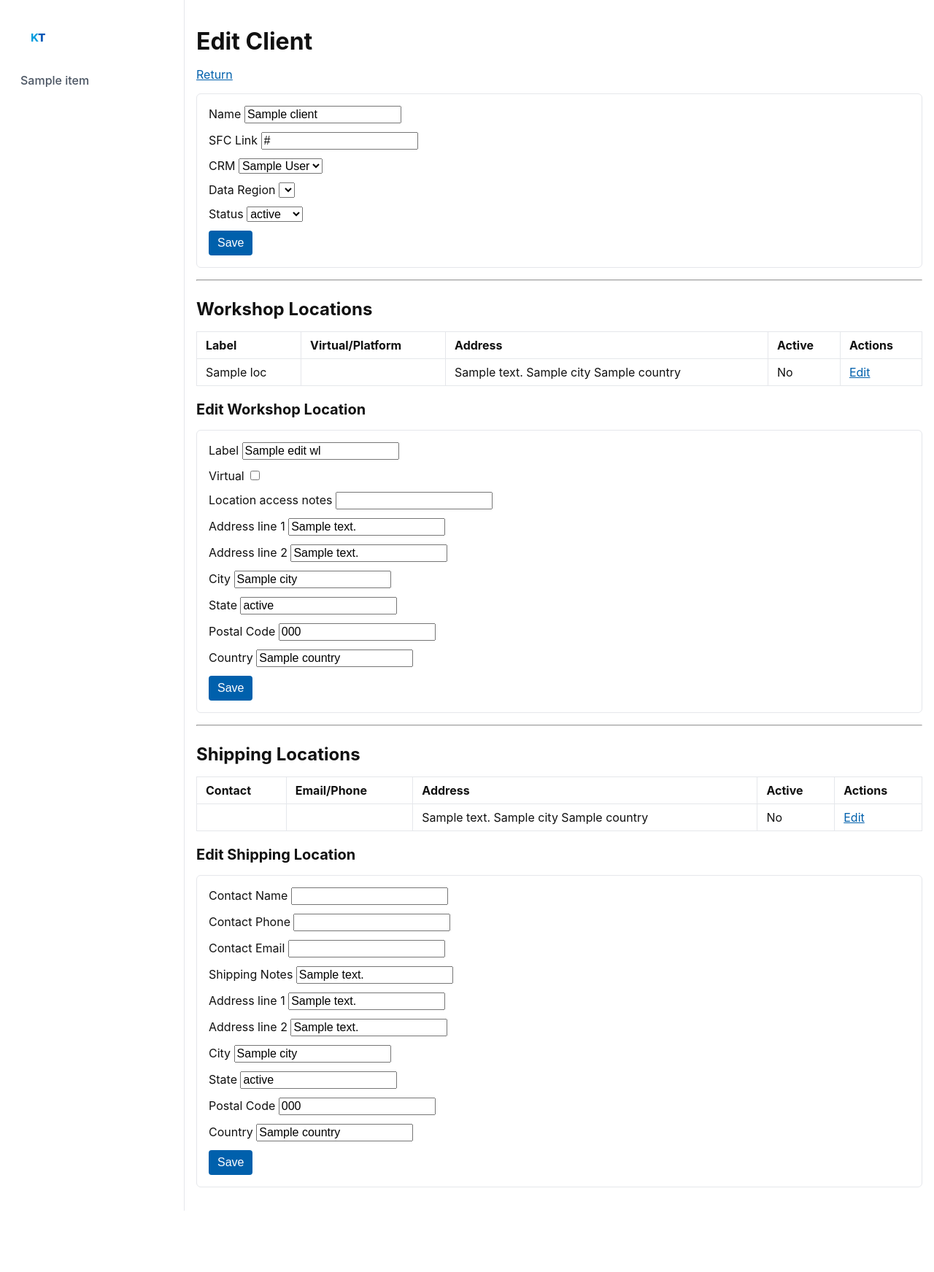
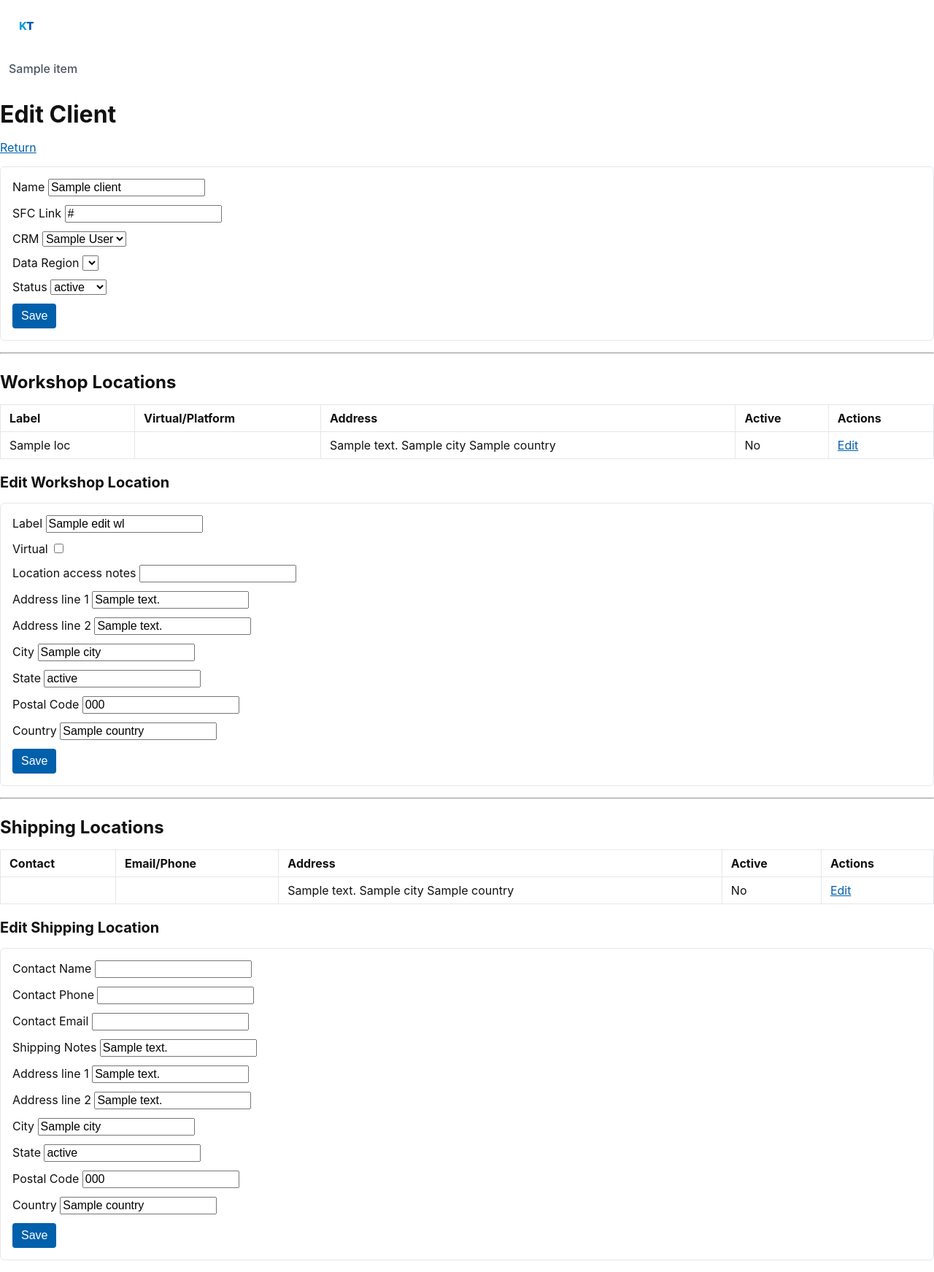
Before and after one commit to batdowg/cbs, a Python web app: template app/templates/clients/edit.html in a window 1280 px wide. Shown: the whole page at 73% size. Before the commit the page ends 1659 px from the top, so only its background shows below. Run offline with Jinja, Linux system fonts and the light colour scheme; the template is opened without the code that fills it: most values are stand-ins (such as "Sample title", 1, 10 or a date in 2020); lists and menus that the app fills with data are empty.

Commit message:
fix: restore base styles and theme include

```diff
--- a/app/static/css/kt-theme.css
+++ b/app/static/css/kt-theme.css
@@ -18,38 +18,6 @@ body {
   font-family: var(--kt-font-family);
   color: var(--kt-text);
   background: var(--kt-bg);
-  display: flex;
-  min-height: 100vh;
-}
-
-.sidebar {
-  width: 220px;
-  background: var(--kt-bg);
-  border-right: 1px solid var(--kt-border);
-  padding: 16px;
-  flex-shrink: 0;
-}
-
-.sidebar a,
-.sidebar .nav-link {
-  display: block;
-  margin: 4px 0;
-  padding: 8px 12px;
-  text-decoration: none;
-  color: var(--kt-muted);
-  border-radius: 4px;
-  font-weight: 500;
-}
-
-.sidebar a:hover,
-.sidebar a.active {
-  background: var(--kt-blue);
-  color: #fff;
-}
-
-.content {
-  flex: 1;
-  padding: 16px;
 }
 
 h1 { font-size: 32px; margin-bottom: 16px; }
--- a/app/templates/base.html
+++ b/app/templates/base.html
@@ -2,8 +2,8 @@
 <html>
 <head>
   <title>{% block title %}CBS{% endblock %}</title>
+  <link rel="stylesheet" href="{{ url_for('static', filename='kt.css') }}">
   <link rel="stylesheet" href="{{ url_for('static', filename='css/kt-theme.css') }}">
-  <link rel="stylesheet" href="{{ url_for('static', filename='kt.css') }}">
   {% block extra_head %}{% endblock %}
 </head>
 <body>
```
Also changed, not shown: CONTEXT.md (+2 -1 lines).
